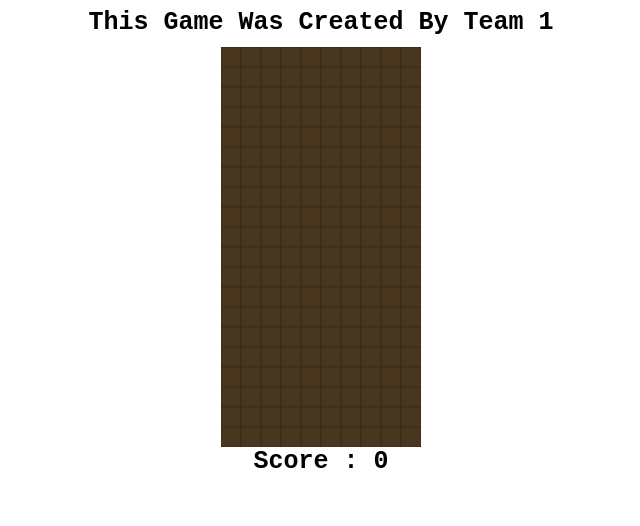
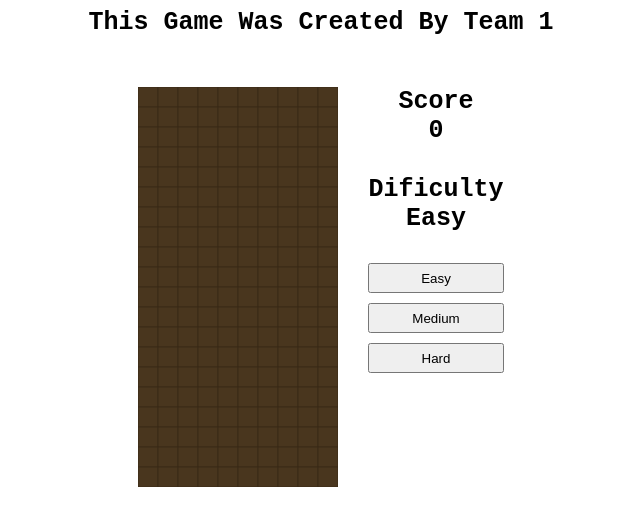
Before and after one commit to minhhieu1904/Tetris-JavaScript, a plain HTML site: page index.html in a window 1280 px wide. Shown: the whole page, without its empty margins (319-959 px from the left). Drawn offline with Linux system fonts and the light colour scheme.

Commit message:
add dificulty buttons

```diff
--- a/index.html
+++ b/index.html
@@ -9,10 +9,17 @@
   <div class="title">This Game Was Created By Team 1</div>
   <div class="container-box">
     <canvas id="tetris" width="200" height="400"></canvas>
+    <div id="aside">
+      <div>Score</div>
+      <div id="score">0</div>
+      <div>Dificulty</div>
+      <div id="dificulty">Easy</div>
+      <button id="easy" type="button" class="dif">Easy</button>
+      <button id="medium" type="button" class="dif">Medium</button>
+      <button id="hard" type="button" class="dif">Hard</button>
     </div>
-    <div>
-        Score : <div id="score">0</div>
   </div>
+
   <script src="tetrominoes.js"></script>
   <script src="tetris.js"></script>
 </body>
--- a/style.css
+++ b/style.css
@@ -1,14 +1,25 @@
 .title {
-    margin-bottom: 10px;
+    margin-bottom: 50px;
 }
 .container-box {
     display: flex;
     justify-content: center;
-    align-items: center;
 }
 
-#score{
+#aside {
+  margin-left: 30px;
+}
+
+.dif {
+  width: 100%;
+  height: 30px;
+  margin-bottom: 10px;
+  display: block;
+}
+
+#score, #dificulty{
     display: inline-block;
+    margin-bottom: 30px;
 }
 
 div {
```
Lines whose indentation alone changed are shown as unchanged.
